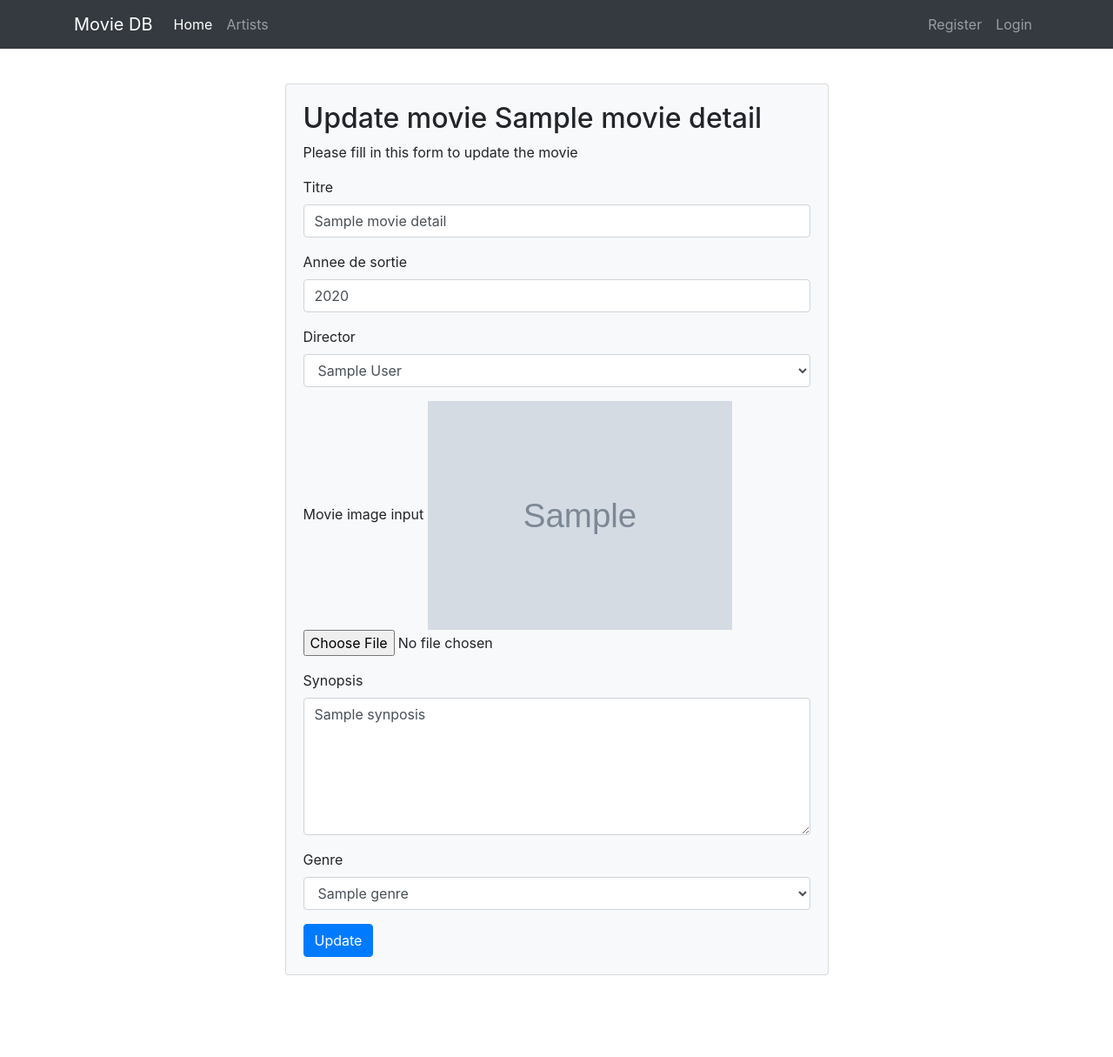
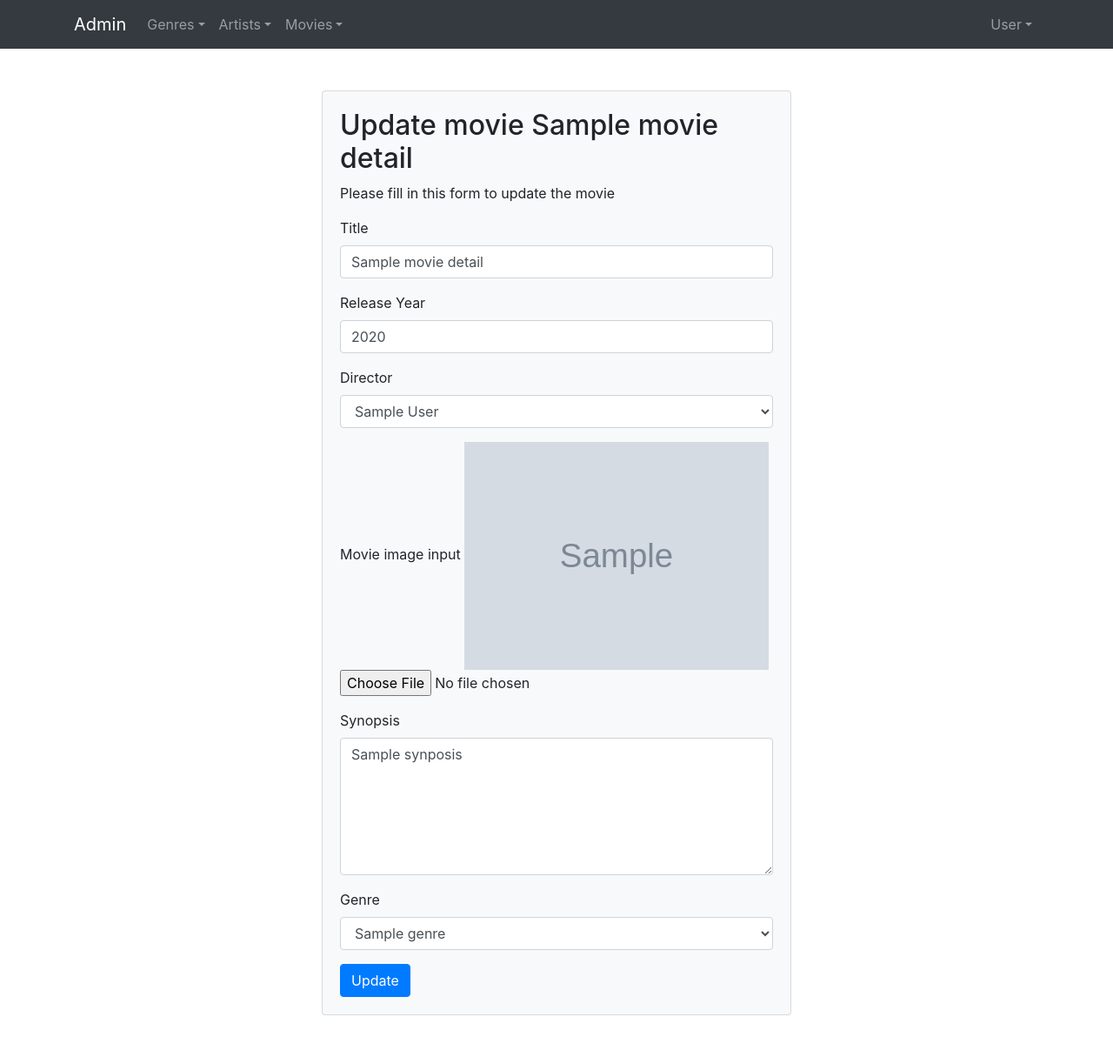
Before and after one commit to neboysam/movieDatabase, a PHP site: the page made by Views/Movies/getMovie.html.twig in a window 1280 px wide. Shown: the whole page at 87% size. Before the commit the page ends 1121 px from the top, so only its background shows below. Run offline with PHP 8.4, Linux system fonts and the light colour scheme; the template is opened without the code that fills it: most values are stand-ins (such as "Sample title", 1, 10 or a date in 2020); grey boxes marked "Sample" are stand-in pictures; some libraries are stand-ins or nearby versions.

Commit message:
added managing movies functionality

```diff
--- a/Views/Admin/partials/base.admin.html.twig
+++ b/Views/Admin/partials/base.admin.html.twig
@@ -43,9 +43,9 @@
                     <a href="#" class="nav-link dropdown-toggle" id="navbarDropdown" role="button"
                        data-toggle="dropdown" aria-haspopup="true" aria-expanded="false">Movies</a>
                     <div class="dropdown-menu" aria-labelledby="navbarDropdown">
-                        <a href="{{ baseUrl }}/movies/add" class="dropdown-item">Add movie</a>
-                        <a href="{{ baseUrl }}/movies/getallmovies" class="dropdown-item">Manage Movies</a>
-                        <a href="{{ baseUrl }}/movies/delete" class="dropdown-item">Delete movie</a></div>
+                        <a href="{{ baseUrl }}/admin/movies/add" class="dropdown-item">Add movie</a>
+                        <a href="{{ baseUrl }}/admin/movies/getallmovies" class="dropdown-item">Manage Movies</a>
+                    </div>
                 </li>
             </ul>
             <ul class="navbar-nav">
--- a/Views/Movies/addMovie.html.twig
+++ b/Views/Movies/addMovie.html.twig
@@ -6,6 +6,7 @@
 {% endblock %}
 
 {% block body %}
+<div class="container">
   <div class="row my-5">
     <div class="col-md-6 mx-auto">
       <div class="card card-body bg-light">
@@ -50,6 +51,7 @@
   </div>
   </div>
   </div>
+  </div>
 {% endblock %}
 
 {% block footer %}
--- a/Views/Movies/getAllMovies.html.twig
+++ b/Views/Movies/getAllMovies.html.twig
@@ -16,8 +16,8 @@
           <img src='/Uploads/posters/{{ movie.poster }}' class="card-img b-0">
           <div class="card-body">
             <h5 class="card-title">{{ movie.title }}</h5>
-            <a href="{{baseUrl}}/movies/updatemovie/{{movie.movie_id}}" class="card-link">Update</a>
-            <a href="{{baseUrl}}/movies/deletemovie/{{movie.movie_id}}" class="card-link">Delete</a>
+            <a href="{{baseUrl}}/admin/movies/updatemovie/{{movie.movie_id}}" class="card-link">Update</a>
+            <a href="{{baseUrl}}/admin/movies/deletemovie/{{movie.movie_id}}" class="card-link">Delete</a>
           </div>
         </div>
       </div>
--- a/Views/Movies/getMovie.html.twig
+++ b/Views/Movies/getMovie.html.twig
@@ -1,32 +1,29 @@
-{% extends "partials/base.html.twig" %}
+{% extends "admin/partials/base.admin.html.twig" %}
 
 {% block title %}Add Movie{% endblock %}
-
-{% block stylesheets %}
-<link rel="stylesheet" href="{{ baseUrl }}/assets/css/style.css">
-{% endblock %}
 
 {% block header %}
 {% endblock %}
 
 {% block body %}
-<div class="row mt-5 mb-4">
-    <div class="col-md-6 mx-auto mt-5">
+<div class="container">
+<div class="row my-5">
+    <div class="col-md-6 mx-auto">
       <div class="card card-body bg-light">
         <h2>Update movie {{ movieDetails.title }}</h2>
         <p>Please fill in this form to update the movie</p>
     <form action="{{baseUrl}}/movies/updatemovies/{{ movieDetails.id_film }}" method="POST" enctype="multipart/form-data">
       <div class="form-group">
-        <label for="titre">Titre</label>
-        <input type="text" name="titre" class="form-control" id="titre" aria-describedby="emailHelp" value="{{ movieDetails.title }}">
+        <label for="title">Title</label>
+        <input type="text" name="title" class="form-control" id="title" aria-describedby="emailHelp" value="{{ movieDetails.title }}">
       </div>
       <div class="form-group">
-        <label for="annee_sortie">Annee de sortie</label>
-        <input type="number" name="annee_sortie" class="form-control" id="annee_sortie" value="{{ movieDetails.release_year }}">
+        <label for="release_year">Release Year</label>
+        <input type="number" name="release_year" class="form-control" id="release_year" value="{{ movieDetails.release_year }}">
       </div>
       <div class="form-group">
         <label for="director">Director</label>
-        <select name="director" class="form-control" id="director">
+        <select name="director_id" class="form-control" id="director">
           <option value="{{ director.artist_id }}">{{ director.firstname_artist }} {{ director.lastname_artist }}</option>
           {% for directorRow in directors %}
           <option value="{{ directorRow.artist_id }}">{{ directorRow.firstname_artist }} {{ directorRow.lastname_artist }}</option>
@@ -36,7 +33,7 @@
       <div class="form-group">
         <label for="exampleFormControlFile1">Movie image input</label>
         <img src="/Uploads/posters/{{ movieDetails.poster }}" width="350">
-        <input type="file" name="affiche" class="form-control-file" id="exampleFormControlFile1">
+        <input type="file" name="poster" class="form-control-file" id="exampleFormControlFile1">
       </div>
       <div class="form-group">
         <label for="synopsis">Synopsis</label>
@@ -44,7 +41,7 @@
       </div>
       <div class="form-group">
         <label for="genre">Genre</label>
-        <select name="genre" class="form-control" id="genre">
+        <select name="genre_id" class="form-control" id="genre">
           {# The genre for the selected movie #}
           <option value="{{ genre.id_genre }}">{{ genre.genre }}</option>
           {# All other genres #}
@@ -60,6 +57,7 @@
 </div>
 </div>
 </div>
+</div>
 {% endblock %}
 
 {% block footer %}
```
Also changed, not shown: Controllers/MoviesController.php (+12 -0 lines), index.php (+9 -7 lines).
